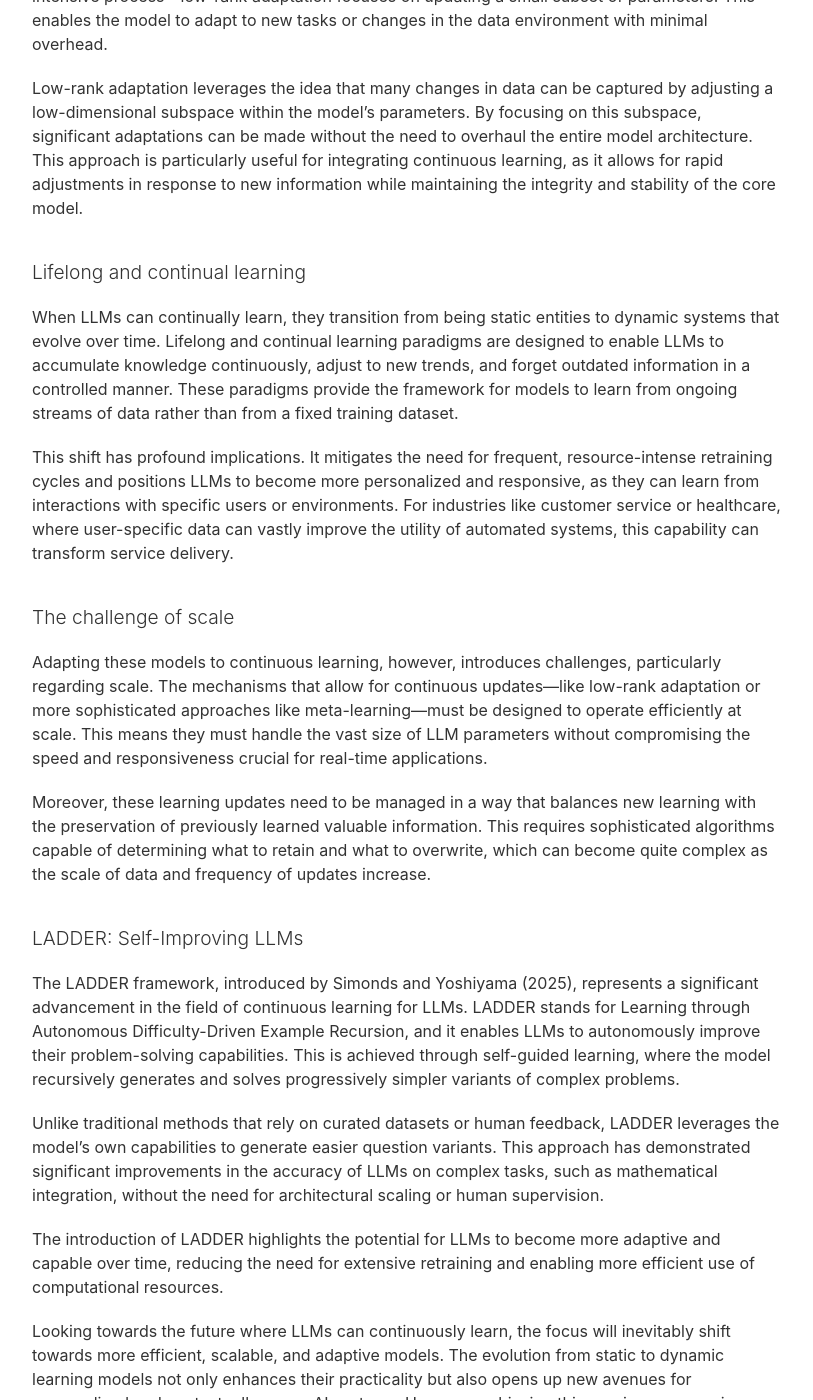
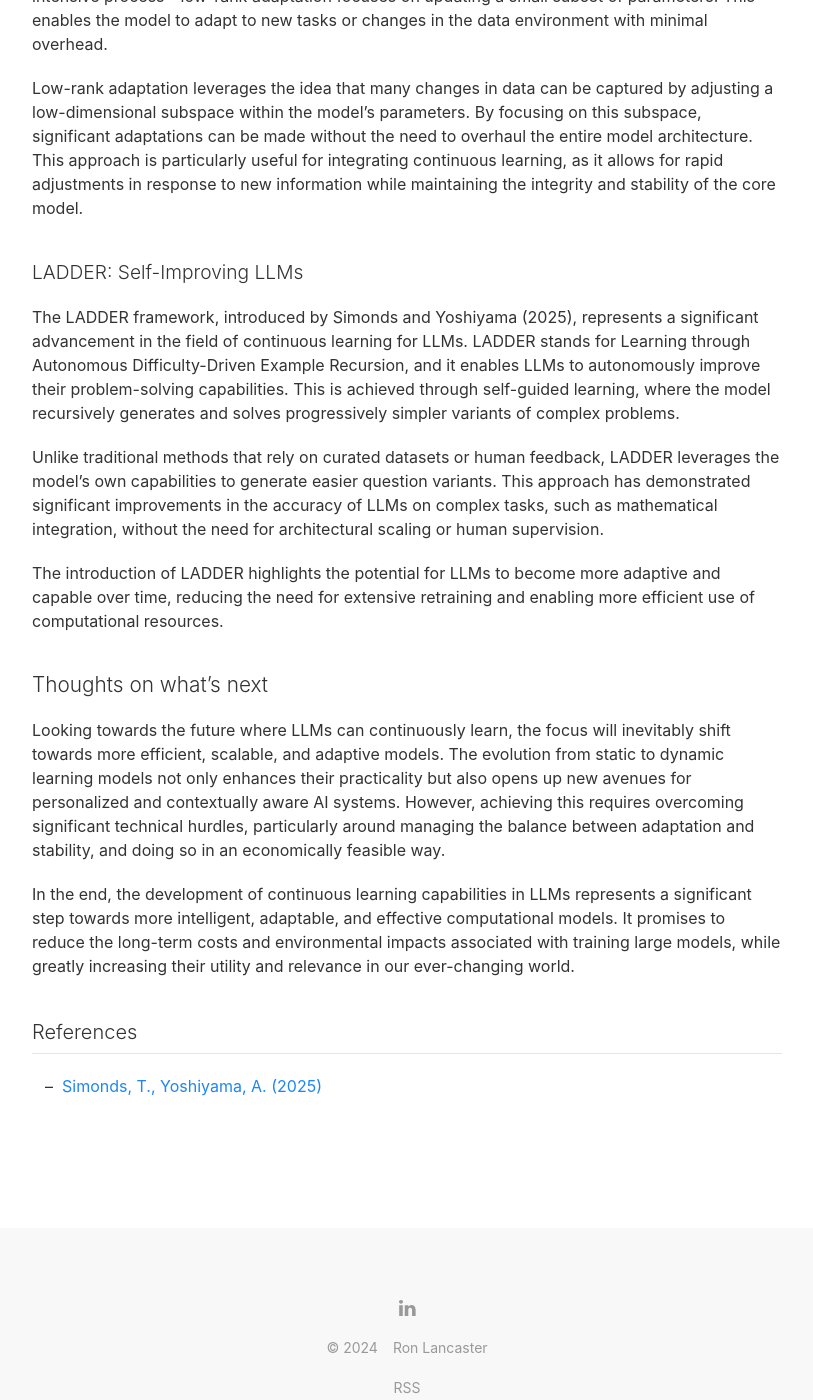
Before and after one commit to nyvyn/nyvyn.github.io, a Jekyll site: the page built from _notes/ai-that-can-learn.markdown, in a window 1280 px wide and 1400 px high, scrolled down 1073 px. Shown: the whole window, without its empty margins (233-1046 px from the left). Built offline with Jekyll 4.4.1, drawn with Linux system fonts in a browser that asks for light colours; nearby versions of some CDN libraries; some of the changed text lies outside the part shown.

Commit message:
refactor: remove repetitive content and reorganize sections for clarity in AI notes

```diff
--- a/_notes/ai-that-can-learn.markdown
+++ b/_notes/ai-that-can-learn.markdown
@@ -1,12 +1,12 @@
 ---
-references:
-  - >-
-    [Simonds, T., Yoshiyama, A. (2025)](https://arxiv.org/abs/2503.00735)
 layout: note
 title: AI that can learn
 description: A review of ways to move beyond frozen LLMs
 date: 2024-05-08
 status: Growing
+references:
+  - >-
+    [Simonds, T., Yoshiyama, A. (2025)](https://arxiv.org/abs/2503.00735)
 ---
 
 Today's LLMs are trained and then frozen in time. What changes when they can continuously learn?
@@ -42,36 +42,22 @@
 allows for rapid adjustments in response to new information while maintaining the integrity and stability of the core
 model.
 
-## Lifelong and continual learning
-
-When LLMs can continually learn, they transition from being static entities to dynamic systems that evolve over time.
-Lifelong and continual learning paradigms are designed to enable LLMs to accumulate knowledge continuously, adjust to
-new trends, and forget outdated information in a controlled manner. These paradigms provide the framework for models to
-learn from ongoing streams of data rather than from a fixed training dataset.
-
-This shift has profound implications. It mitigates the need for frequent, resource-intense retraining cycles and
-positions LLMs to become more personalized and responsive, as they can learn from interactions with
-specific users or environments. For industries like customer service or healthcare, where user-specific data can vastly
-improve the utility of automated systems, this capability can transform service delivery.
-
-## The challenge of scale
-
-Adapting these models to continuous learning, however, introduces challenges, particularly regarding scale. The
-mechanisms that allow for continuous updates—like low-rank adaptation or more sophisticated approaches like
-meta-learning—must be designed to operate efficiently at scale. This means they must handle the vast size of LLM
-parameters without compromising the speed and responsiveness crucial for real-time applications.
-
-Moreover, these learning updates need to be managed in a way that balances new learning with the preservation of
-previously learned valuable information. This requires sophisticated algorithms capable of determining what to retain
-and what to overwrite, which can become quite complex as the scale of data and frequency of updates increase.
-
 ## LADDER: Self-Improving LLMs
 
-The LADDER framework, introduced by Simonds and Yoshiyama (2025), represents a significant advancement in the field of continuous learning for LLMs. LADDER stands for Learning through Autonomous Difficulty-Driven Example Recursion, and it enables LLMs to autonomously improve their problem-solving capabilities. This is achieved through self-guided learning, where the model recursively generates and solves progressively simpler variants of complex problems.
+The LADDER framework, introduced by Simonds and Yoshiyama (2025), represents a significant advancement in the field of
+continuous learning for LLMs. LADDER stands for Learning through Autonomous Difficulty-Driven Example Recursion, and it
+enables LLMs to autonomously improve their problem-solving capabilities. This is achieved through self-guided learning,
+where the model recursively generates and solves progressively simpler variants of complex problems.
 
-Unlike traditional methods that rely on curated datasets or human feedback, LADDER leverages the model's own capabilities to generate easier question variants. This approach has demonstrated significant improvements in the accuracy of LLMs on complex tasks, such as mathematical integration, without the need for architectural scaling or human supervision.
+Unlike traditional methods that rely on curated datasets or human feedback, LADDER leverages the model's own
+capabilities to generate easier question variants. This approach has demonstrated significant improvements in the
+accuracy of LLMs on complex tasks, such as mathematical integration, without the need for architectural scaling or human
+supervision.
 
-The introduction of LADDER highlights the potential for LLMs to become more adaptive and capable over time, reducing the need for extensive retraining and enabling more efficient use of computational resources.
+The introduction of LADDER highlights the potential for LLMs to become more adaptive and capable over time, reducing the
+need for extensive retraining and enabling more efficient use of computational resources.
+
+# Thoughts on what's next
 
 Looking towards the future where LLMs can continuously learn, the focus will inevitably shift towards more efficient,
 scalable, and adaptive models. The evolution from static to dynamic learning models not only enhances their practicality
```
